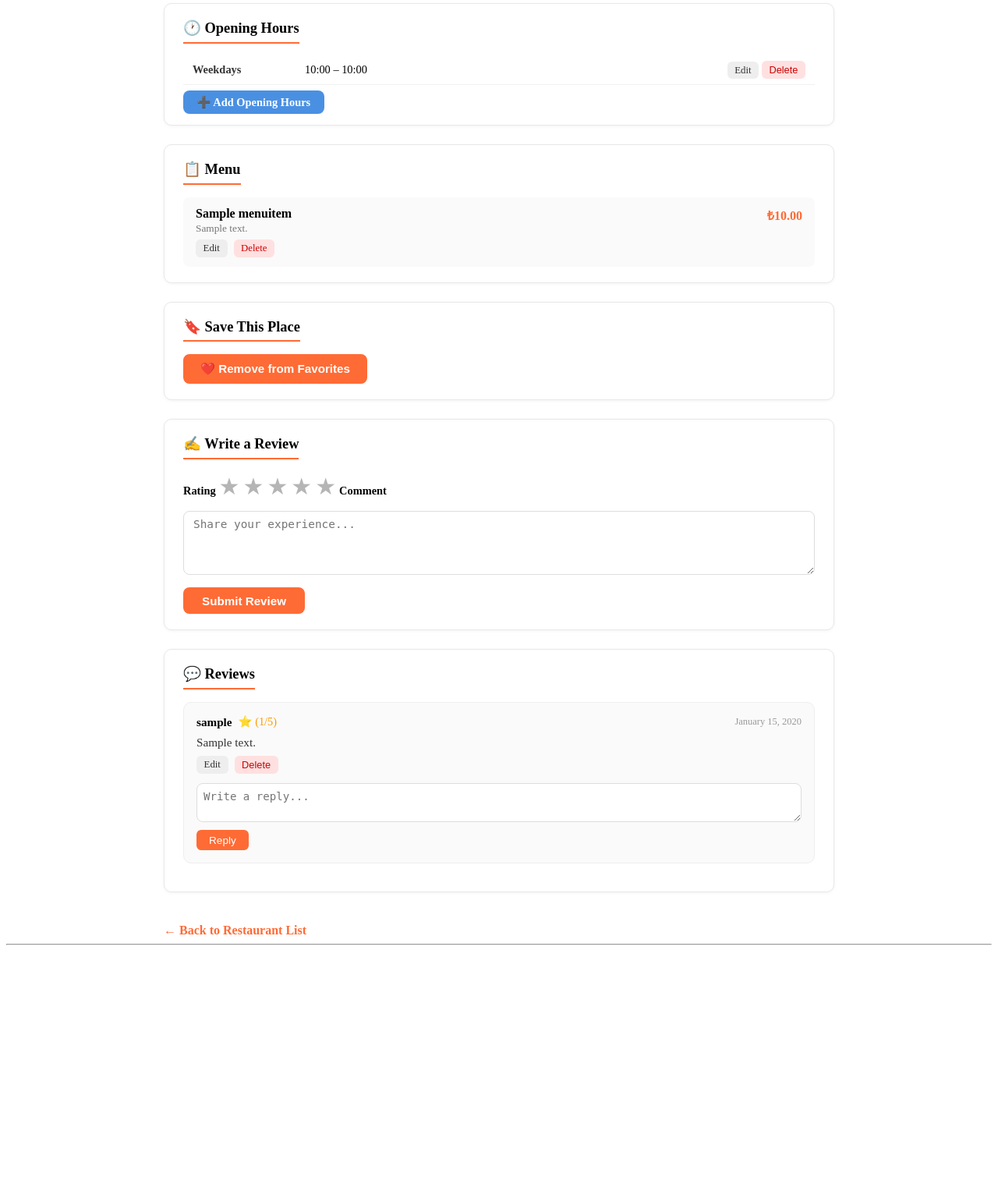
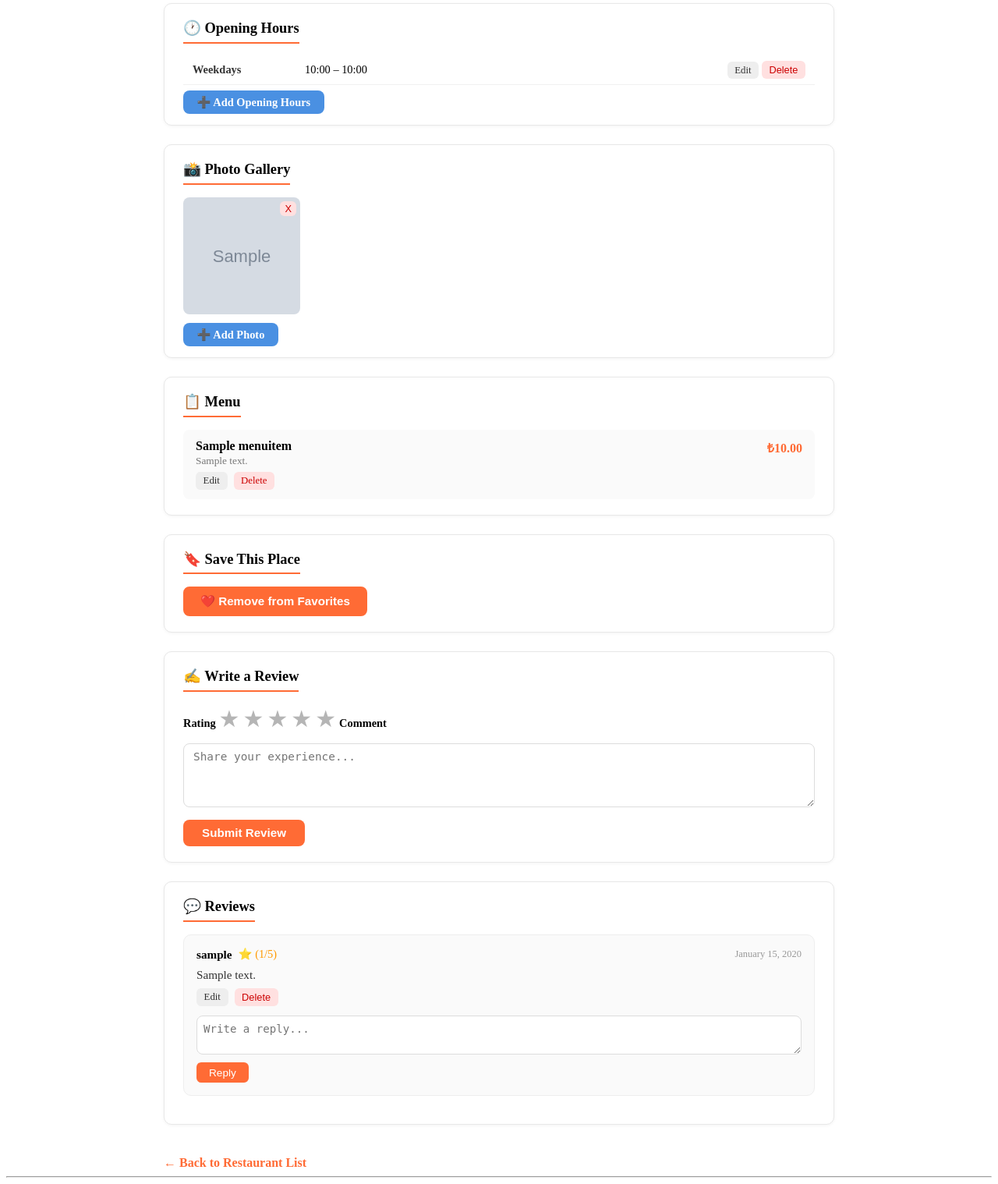
Before and after one commit to beyz100/FlavorMap-Project, a Django app: page /restaurants/1/ in a window 1280 px wide. Shown: the part 630-2148 px from the top of the page at 78% size. Before the commit the page ends 1842 px from the top, so only its background shows below. Run offline with Django 5.2, Linux system fonts and the light colour scheme; a user stored in the database is signed in; tables that the repository leaves empty hold one stand-in row (values such as "Sample post"); grey boxes marked "Sample" are stand-in pictures; some libraries are stand-ins or nearby versions.

Commit message:
added gallery photo upload function for restaurants with management views and admin integration

```diff
--- a/restaurants/admin.py
+++ b/restaurants/admin.py
@@ -7,6 +7,7 @@ from .models import (
     Restaurant,
     MenuItem,
     Review,
+    RestaurantPhoto,
 )
 
 @admin.register(Category)
@@ -19,11 +20,16 @@ class LocationAdmin(admin.ModelAdmin):
     list_display = ('name',)
     search_fields = ('name',)
 
+class RestaurantPhotoInline(admin.TabularInline):
+    model = RestaurantPhoto
+    extra = 1
+
 @admin.register(Restaurant)
 class RestaurantAdmin(admin.ModelAdmin):
     list_display = ('name', 'owner', 'category', 'location', 'average_rating')
     list_filter = ('category', 'location')
     search_fields = ('name', 'description')
+    inlines = [RestaurantPhotoInline]
 
 @admin.register(MenuItem)
 class MenuItemAdmin(admin.ModelAdmin):
--- a/restaurants/forms.py
+++ b/restaurants/forms.py
@@ -1,5 +1,5 @@
 from django import forms
-from .models import OpeningHours, Restaurant, MenuItem, Review
+from .models import OpeningHours, Restaurant, MenuItem, Review, RestaurantPhoto
 
 class RestaurantForm(forms.ModelForm):
     class Meta:
@@ -26,3 +26,8 @@ class OpeningHoursForm(forms.ModelForm):
     class Meta:
         model = OpeningHours
         fields = ["day", "open_time", "close_time"]
+
+class RestaurantPhotoForm(forms.ModelForm):
+    class Meta:
+        model = RestaurantPhoto
+        fields = ['image', 'caption']
--- a/restaurants/models.py
+++ b/restaurants/models.py
@@ -112,3 +112,12 @@ class OpeningHours(models.Model):
 
     def __str__(self):
         return f"{self.restaurant.name} - {self.get_day_display()}"
+
+class RestaurantPhoto(models.Model):
+    restaurant = models.ForeignKey(Restaurant, on_delete=models.CASCADE, related_name='gallery_photos')
+    image = models.ImageField(upload_to='restaurant_gallery/')
+    caption = models.CharField(max_length=255, blank=True)
+    uploaded_at = models.DateTimeField(auto_now_add=True)
+
+    def __str__(self):
+        return f"Photo for {self.restaurant.name}"
--- a/restaurants/templates/restaurants/detail.html
+++ b/restaurants/templates/restaurants/detail.html
@@ -374,6 +374,34 @@
         {% endif %}
     </div>
 
+    <!-- Photo Gallery -->
+    <div class="section-card">
+        <h3>📸 Photo Gallery</h3>
+        {% if gallery_photos %}
+            <div style="display: flex; gap: 10px; flex-wrap: wrap;">
+                {% for photo in gallery_photos %}
+                    <div style="position: relative;">
+                        <img src="{{ photo.image.url }}" alt="{{ photo.caption }}" style="width: 150px; height: 150px; object-fit: cover; border-radius: 8px;">
+                        {% if can_manage_restaurant %}
+                            <form action="{% url 'restaurants:delete_photo' photo.id %}" method="post" style="position: absolute; top: 5px; right: 5px;" onsubmit="return confirm('Delete this photo?');">
+                                {% csrf_token %}
+                                <button type="submit" class="btn-sm btn-danger" style="padding: 2px 6px;">X</button>
+                            </form>
+                        {% endif %}
+                    </div>
+                {% endfor %}
+            </div>
+        {% else %}
+            <p style="color:#999; margin:0;">No photos in the gallery yet.</p>
+        {% endif %}
+
+        {% if can_manage_restaurant %}
+            <div style="margin-top: 0.85rem;">
+                <a class="btn-edit" href="{% url 'restaurants:add_photo' restaurant.id %}">➕ Add Photo</a>
+            </div>
+        {% endif %}
+    </div>
+
     <!-- Menu -->
     <div class="section-card">
         <h3>📋 Menu</h3>
--- a/restaurants/urls.py
+++ b/restaurants/urls.py
@@ -32,4 +32,6 @@ urlpatterns = [
     path('restaurants/<int:restaurant_id>/opening-hours/add/', views.add_opening_hours, name='add_opening_hours'),
     path('opening-hours/<int:id>/edit/', views.edit_opening_hours, name='edit_opening_hours'),
     path('opening-hours/<int:id>/delete/', views.delete_opening_hours, name='delete_opening_hours'),
+    path('restaurants/<int:restaurant_id>/photos/add/', views.add_photo, name='add_photo'),
+    path('photos/<int:id>/delete/', views.delete_photo, name='delete_photo'),
 ]
--- a/restaurants/views.py
+++ b/restaurants/views.py
@@ -6,8 +6,8 @@ from django.views.decorators.http import require_POST
 from django.db.models import Avg
 from django.db import transaction
 
-from .forms import MenuItemForm, OpeningHoursForm, ReplyForm, RestaurantForm, ReviewForm
-from .models import Category, Favorite, Location, OpeningHours, Restaurant, Review, MenuItem
+from .forms import MenuItemForm, OpeningHoursForm, ReplyForm, RestaurantForm, ReviewForm, RestaurantPhotoForm
+from .models import Category, Favorite, Location, OpeningHours, Restaurant, Review, MenuItem, RestaurantPhoto
 
 
 def _user_owns_restaurant(user, restaurant):
@@ -69,6 +69,7 @@ def restaurant_detail(request, id):
     reviews = restaurant.reviews.filter(parent__isnull=True).order_by("-created_at")
     review_form = ReviewForm()
     opening_hours = restaurant.opening_hours.all()
+    gallery_photos = restaurant.gallery_photos.all()
 
     is_favorite = False
     can_manage_restaurant = False
@@ -82,6 +83,7 @@ def restaurant_detail(request, id):
         "restaurant": restaurant,
         "menu_items": menu_items,
         "opening_hours": opening_hours,
+        "gallery_photos": gallery_photos,
         "reviews": reviews,
         "is_favorite": is_favorite,
         "can_manage_restaurant": can_manage_restaurant,
@@ -410,3 +412,38 @@ def delete_opening_hours(request, id):
     opening_hours.delete()
     messages.success(request, "Opening hours removed.")
     return redirect("restaurants:detail", id=restaurant.id)
+
+@login_required
+def add_photo(request, restaurant_id):
+    restaurant = get_object_or_404(Restaurant, id=restaurant_id)
+
+    if not _user_owns_restaurant(request.user, restaurant):
+        messages.error(request, "You can only add photos to restaurants you created.")
+        return redirect("restaurants:detail", id=restaurant.id)
+
+    if request.method == "POST":
+        form = RestaurantPhotoForm(request.POST, request.FILES)
+        if form.is_valid():
+            photo = form.save(commit=False)
+            photo.restaurant = restaurant
+            photo.save()
+            messages.success(request, "Photo added to gallery.")
+            return redirect("restaurants:detail", id=restaurant.id)
+    else:
+        form = RestaurantPhotoForm()
+
+    return render(request, "restaurants/add_photo.html", {"form": form, "restaurant": restaurant})
+
+@login_required
+@require_POST
+def delete_photo(request, id):
+    photo = get_object_or_404(RestaurantPhoto, id=id)
+    restaurant = photo.restaurant
+
+    if not _user_owns_restaurant(request.user, restaurant):
+        messages.error(request, "You can only delete photos of restaurants you created.")
+        return redirect("restaurants:detail", id=restaurant.id)
+
+    photo.delete()
+    messages.success(request, "Photo removed from gallery.")
+    return redirect("restaurants:detail", id=restaurant.id)
```
Also changed, not shown: restaurants/templates/restaurants/add_photo.html (added, +26 -0 lines), restaurants/migrations/0008_restaurantphoto.py (added).
